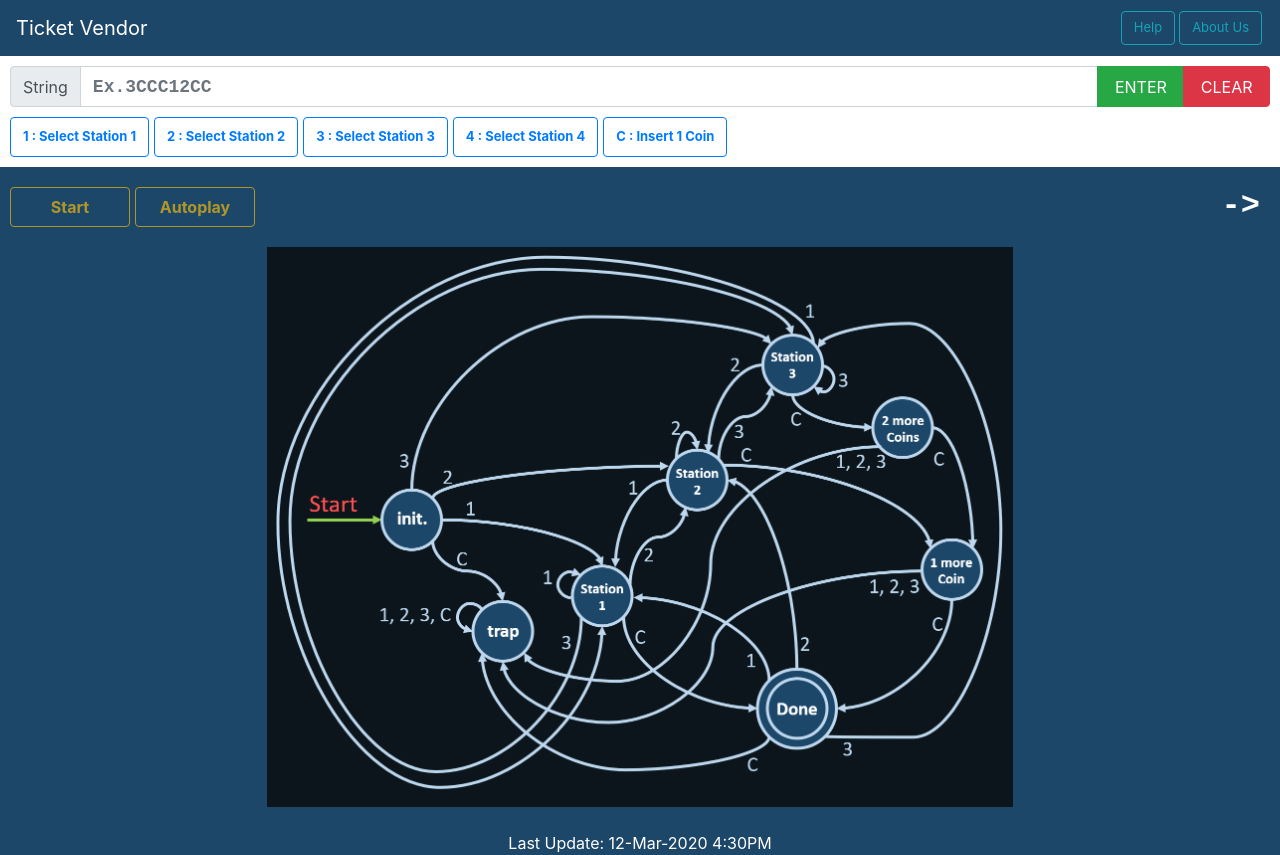
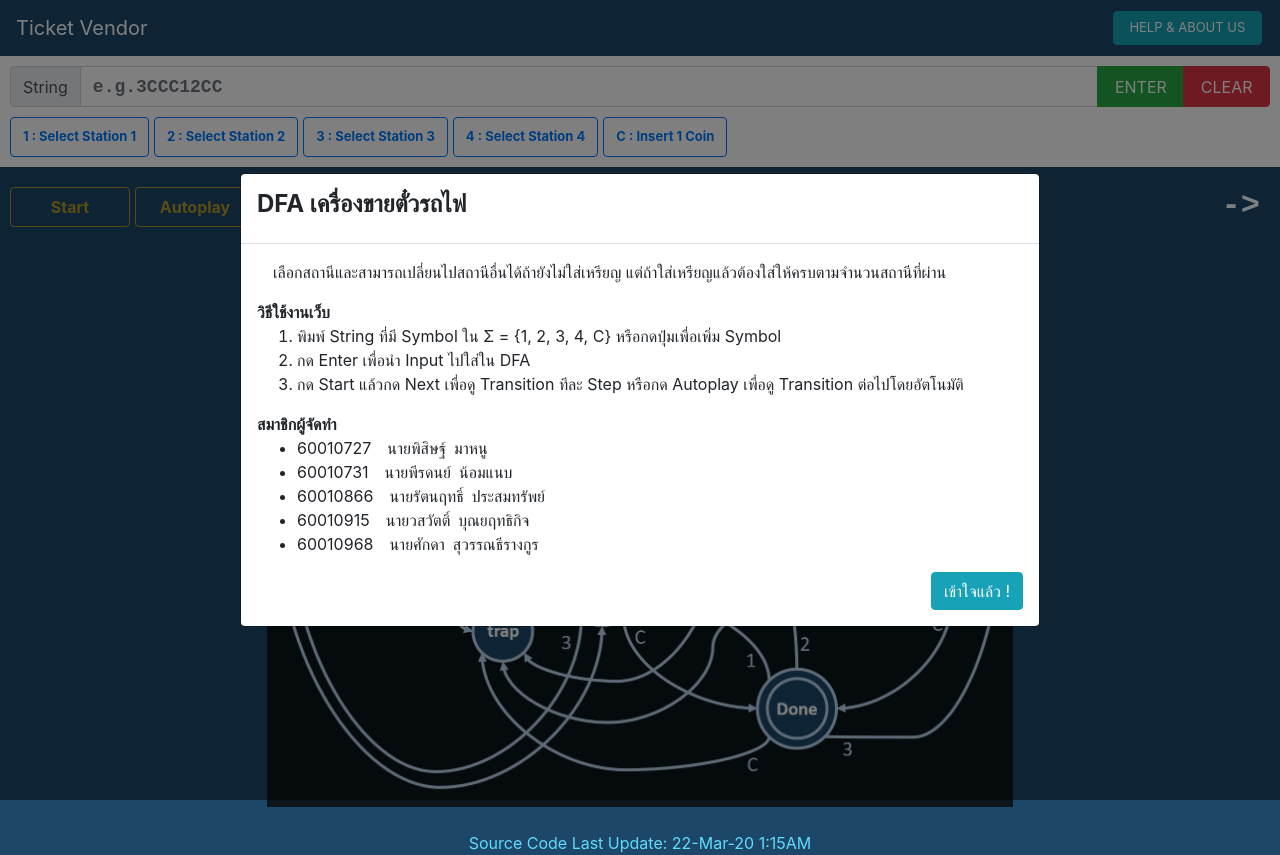
Before and after one commit to 5akda/FiniteAutomata, a React (Create React App) app: page / in a window 1280 px wide. Built offline with nearby package versions, Linux system fonts and the light colour scheme.

Commit message:
Help Modal Popup

```diff
--- a/src/App.css
+++ b/src/App.css
@@ -104,3 +104,11 @@ img {
 .Txt-input {
   font: large;
 }
+
+.help-footer {
+  float: right;
+}
+
+.Layout-body a {
+  color: #61dafb;
+}
--- a/src/App.js
+++ b/src/App.js
@@ -7,6 +7,8 @@ import { stateInit } from './states/stateInit'
 import { stateTrap } from './states/stateTrap'
 
 import base from './images/base.png'
+
+const credit = "Source Code Last Update: 22-Mar-20 1:15AM"
 
 class App extends Component {
 
@@ -20,8 +22,9 @@ class App extends Component {
       unclickable: true,
       nextbutton: 'Start',
       looper: null,
-      showHelp: false,
-      showAboutUS: false
+      showHelp: true,
+      showWarning: false,
+      footMsg: credit
     }
     this.handleEnterClick = this.handleEnterClick.bind(this)
     this.handleNextClick = this.handleNextClick.bind(this)
@@ -33,12 +36,17 @@ class App extends Component {
   }
 
   handleEnterClick() {
+    if(this.state.text.match("[^1-4C]")==null) {
       this.handleRestartClick()
       this.setState({
         string: ' '+this.state.text,
         unclickable: false,
         nextbutton: 'Start'
       })
+    }
+    else {
+      this.setState({ showWarning: true })
+    }
   }
 
   handleNextClick() {
@@ -131,7 +139,7 @@ class App extends Component {
 
             <Button
               onClick={()=>this.setState({showHelp:true})}
-              variant="outline-info">Help
+              variant="info">&nbsp;HELP &amp; ABOUT US&nbsp;
             </Button>
 
             <HelpModal
@@ -139,26 +147,16 @@ class App extends Component {
               onHide={ ()=> this.setState({showHelp: false}) }
             />
 
-            <Button
-              onClick={()=>this.setState({showAboutUS:true})}
-              variant="outline-info">About Us
-            </Button>
-
-            <AboutUsModal
-              show={this.state.showAboutUS}
-              onHide={()=>this.setState({showAboutUS:false})}
-            />
           </Form>
         </Navbar>
 
         <div className="Layout-input">
-
           <InputGroup className="Input-group">
             <InputGroup.Prepend>
               <InputGroup.Text>String</InputGroup.Text>
             </InputGroup.Prepend>
                 <FormControl
-                  placeholder="Ex.3CCC12CC"
+                  placeholder="e.g.3CCC12CC"
                   value={this.state.text}
                   onChange={ (e)=>this.setState({text: e.target.value}) }
                 />
@@ -171,6 +169,11 @@ class App extends Component {
                 </Button>
             </InputGroup.Append>
           </InputGroup>
+
+          <WarningModal
+            show={this.state.showWarning}
+            onHide={ ()=> this.setState({showWarning: false}) }
+          />
 
           <div className="help">
             <Button variant="outline-primary" onClick={()=>this.handleCharClick('1')}>
@@ -211,7 +214,8 @@ class App extends Component {
 
         <div className="Layout-body">
           <img src={ this.state.img } alt="img"/>
-          <br/>Last Update: 12-Mar-2020 4:30PM
+          <br/>
+          <a href="https://github.com/parzival48/FiniteAutomata">{ this.state.footMsg }</a>
         </div>
       </div>
     );
@@ -228,25 +232,15 @@ function HelpModal(props) {
       aria-labelledby="contained-modal-title-vcenter"
       centered
     >
-      <Modal.Header closeButton>
-        <Modal.Title id="contained-modal-title-vcenter">
-          Help
-        </Modal.Title>
+      <Modal.Header>
+        <h4><b>DFA เครื่องขายตั๋วรถไฟ</b></h4>
       </Modal.Header>
       <Modal.Body>
         <p>
-          DFA แบบจำลองเครื่องขายตั๋ว
-          <ul>
-            <li>
-              เลือกสถานีและสามารถเปลี่ยนไปสถานีอื่นได้ถ้ายังไม่ใส่เหรียญ
-            </li>
-            <li>
-              เมื่อใส่เหรียญแล้วต้องใส่ให้ครบตามจำนวนสถานีที่ผ่าน
-            </li>
-          </ul>
+          &emsp;เลือกสถานีและสามารถเปลี่ยนไปสถานีอื่นได้ถ้ายังไม่ใส่เหรียญ แต่ถ้าใส่เหรียญแล้วต้องใส่ให้ครบตามจำนวนสถานีที่ผ่าน
         </p>
         <p>
-          <b>วิธีใช้งาน</b>
+          <b>วิธีใช้งานเว็บ</b>
           <ol>
             <li>
               พิมพ์ String ที่มี Symbol ใน &Sigma;{" = {1, 2, 3, 4, C} "} หรือกดปุ่มเพื่อเพิ่ม Symbol
@@ -258,59 +252,39 @@ function HelpModal(props) {
               กด Start แล้วกด Next เพื่อดู Transition ทีละ Step หรือกด Autoplay เพื่อดู Transition ต่อไปโดยอัตโนมัติ
             </li>
           </ol>
+          <b>สมาชิกผู้จัดทำ</b>
+          <ul>
+            <li>60010727&emsp;นายพิสิษฐ์&ensp;มาหนู</li>
+            <li>60010731&emsp;นายพีรดนย์&ensp;น้อมแนบ</li>
+            <li>60010866&emsp;นายรัตนฤทธิ์&ensp;ประสมทรัพย์</li>
+            <li>60010915&emsp;นายวสวัตติ์&ensp;บุณยฤทธิกิจ</li>
+            <li>60010968&emsp;นายศักดา&ensp;สุวรรณธีรางกูร</li>
+          </ul>
         </p>
+        <div className="help-footer">
+          <Button variant="info" onClick={props.onHide}>เข้าใจแล้ว !</Button>
+        </div>
       </Modal.Body>
-      <Modal.Footer>
-        <Button onClick={props.onHide}>Close</Button>
-      </Modal.Footer>
     </Modal>
   );
 }
 
-function AboutUsModal(props) {
+function WarningModal(props) {
   return (
     <Modal
       {...props}
       size="lg"
       aria-labelledby="contained-modal-title-vcenter"
-      centered
     >
-      <Modal.Header closeButton>
-        <Modal.Title id="contained-modal-title-vcenter">
-          About Us
-        </Modal.Title>
-      </Modal.Header>
       <Modal.Body>
         <p>
-          จัดทำโดยนักศึกษาภาควิชาวิศวกรรมคอมพิวเตอร์
-          สถาบันเทคโนโลยีพระจอมเกล้าเจ้าคุณทหารลาดกระบัง
-          (CE KMITL #56)
-          <ul>
-            <li>
-              นายxxxxx xxxxxxxxxx 60010xxx
-            </li>
-            <li>
-              นายxxxxx xxxxxxxxxx 60010xxx
-            </li>
-            <li>
-              นายxxxxx xxxxxxxxxx 60010xxx
-            </li>
-            <li>
-              นายxxxxx xxxxxxxxxx 60010xxx
-            </li>
-            <li>
-              นายxxxxx xxxxxxxxxx 60010xxx
-            </li>
-          </ul>
-          Source Code:&nbsp;
-          <a href="https://github.com/parzival48/FiniteAutomata">
-            Github Repository
-          </a>
+          <span>&#9888;</span>
+          &nbsp; โปรดป้อน String ที่เป็น Alphabet ในเซต &Sigma;{" = {1, 2, 3, 4, C} "}
         </p>
+        <div className="help-footer">
+          <Button variant="warning" onClick={props.onHide}>เข้าใจแล้ว !</Button>
+        </div>
       </Modal.Body>
-      <Modal.Footer>
-        <Button onClick={props.onHide}>Close</Button>
-      </Modal.Footer>
     </Modal>
   );
 }
```
Lines whose indentation alone changed are shown as unchanged.
